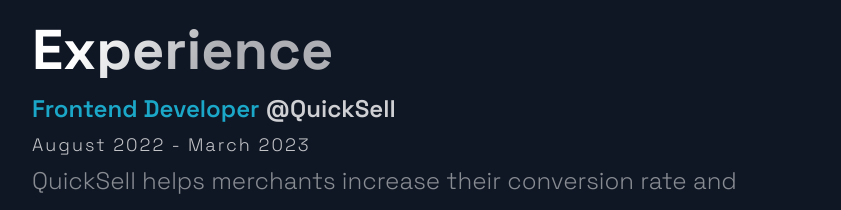
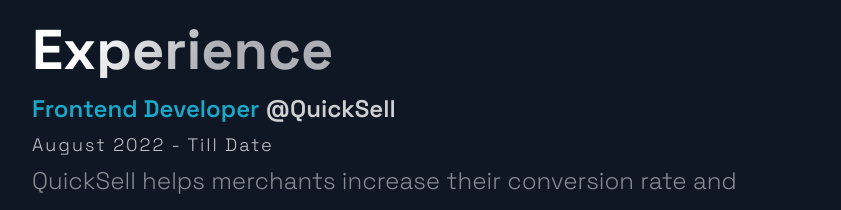
Before and after one commit to sourabhsuman-iitk/portfolio, a Next.js app: page / in a window 1280 px wide. Shown: the part 2400-2610 px from the top of the page, without its empty margins (88-929 px from the left). Built offline with nearby package versions, Linux system fonts and the light colour scheme.

Commit message:
updated resume

```diff
--- a/src/components/Experience/Experience.js
+++ b/src/components/Experience/Experience.js
@@ -11,7 +11,7 @@
         <SectionSubHead>
             Frontend Developer <SectionSubHeadLink href="https://quicksell.co/" target="_blank">@QuickSell</SectionSubHeadLink>
         </SectionSubHead>
-        <SectionSubText4>August 2022 - March 2023</SectionSubText4>
+        <SectionSubText4>August 2022 - Till Date</SectionSubText4>
         QuickSell helps merchants increase their conversion rate and shorten sales cycle with a personal e-commerce strategy.
     <List>
         <ListItem>
```
